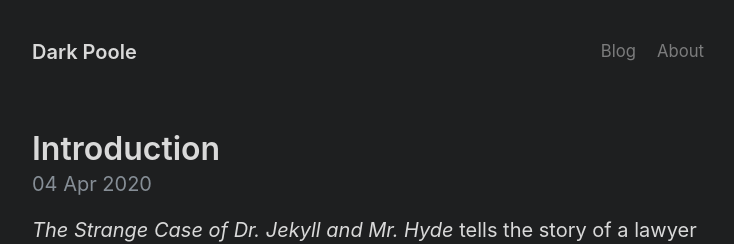
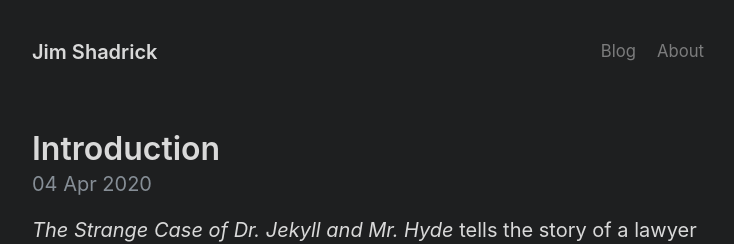
Before and after one commit to jimshadrick/jimshadrick.github.io, a Jekyll site: the page built from index.html, in a window 1280 px wide. Shown: the top 244 px of the page, without its empty margins (272-1006 px from the left). Built offline with Jekyll 4.4.1, drawn with Linux system fonts in a browser that asks for light colours; the list of posts is cut into pages by our own code.

Commit message:
Update _config.yml

```diff
--- a/_config.yml
+++ b/_config.yml
@@ -1,6 +1,6 @@
 # Setup
-title: Dark Poole
-url: https://getpoole.com
+title: Jim Shadrick
+url: https://jimshadrick.github.io/
 paginate: 1
 baseurl: ""
 permalink: pretty
@@ -32,9 +32,9 @@ sass:
 
 # Specify the author for blog posts
 author:
-  name: Mark Otto
-  url: https://twitter.com/mdo
-  email: markdotto@gmail.com
+  name: Jim Shadrick
+  url: https://twitter.com/jcshadrick
+  email: jshadrick@live.com
 
 # Custom vars
 version: 3.0.0
```
